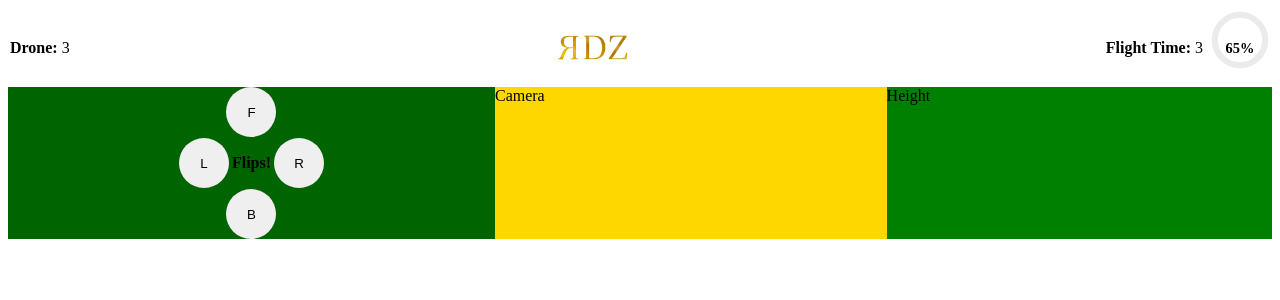
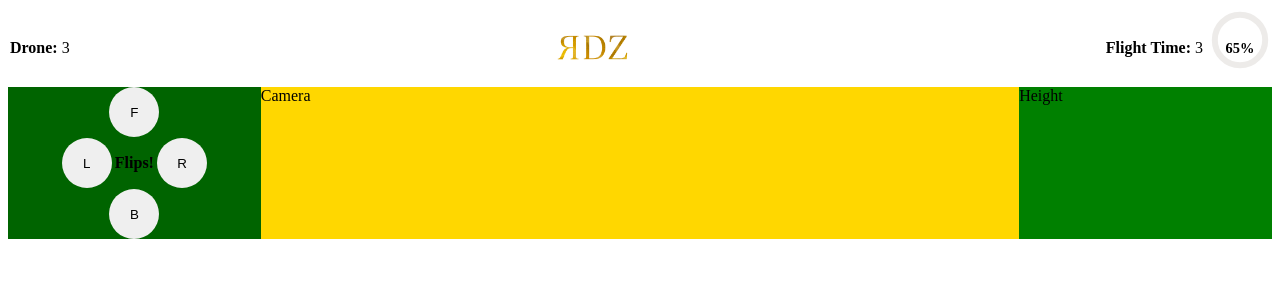
Before and after one commit to redayzarra/AutoPilot, a React (Vite) app in the folder frontend/: page / in a window 1280 px wide. Shown: the top 300 px of the page. Built offline with nearby package versions, Linux system fonts and the light colour scheme; the HTML template or start-up script is replaced by a standard one.

Commit message:
Fixing grid layout

```diff
--- a/frontend/src/App.tsx
+++ b/frontend/src/App.tsx
@@ -1,4 +1,4 @@
-import { Grid, GridItem } from "@chakra-ui/react";
+import { Grid, GridItem, Box } from "@chakra-ui/react";
 import NavBar from "./components/NavBar";
 import Flips from "./components/Flips";
 
@@ -7,12 +7,21 @@ function App() {
     <Grid
       templateAreas={`"nav nav nav"
                       "flip camera height"`}
+      gridTemplateColumns="1fr 3fr 1fr"
     >
       <GridItem area="nav" bg="blackAlpha.700">
         <NavBar />
       </GridItem>
-      <GridItem area="flip" bg="darkgreen">
-        <Flips />
+      <GridItem
+        area="flip"
+        bg="darkgreen"
+        display="flex"
+        justifyContent="center"
+        alignItems="center"
+      >
+        <Box>
+          <Flips />
+        </Box>
       </GridItem>
       <GridItem area="camera" bg="gold">
         Camera
```
